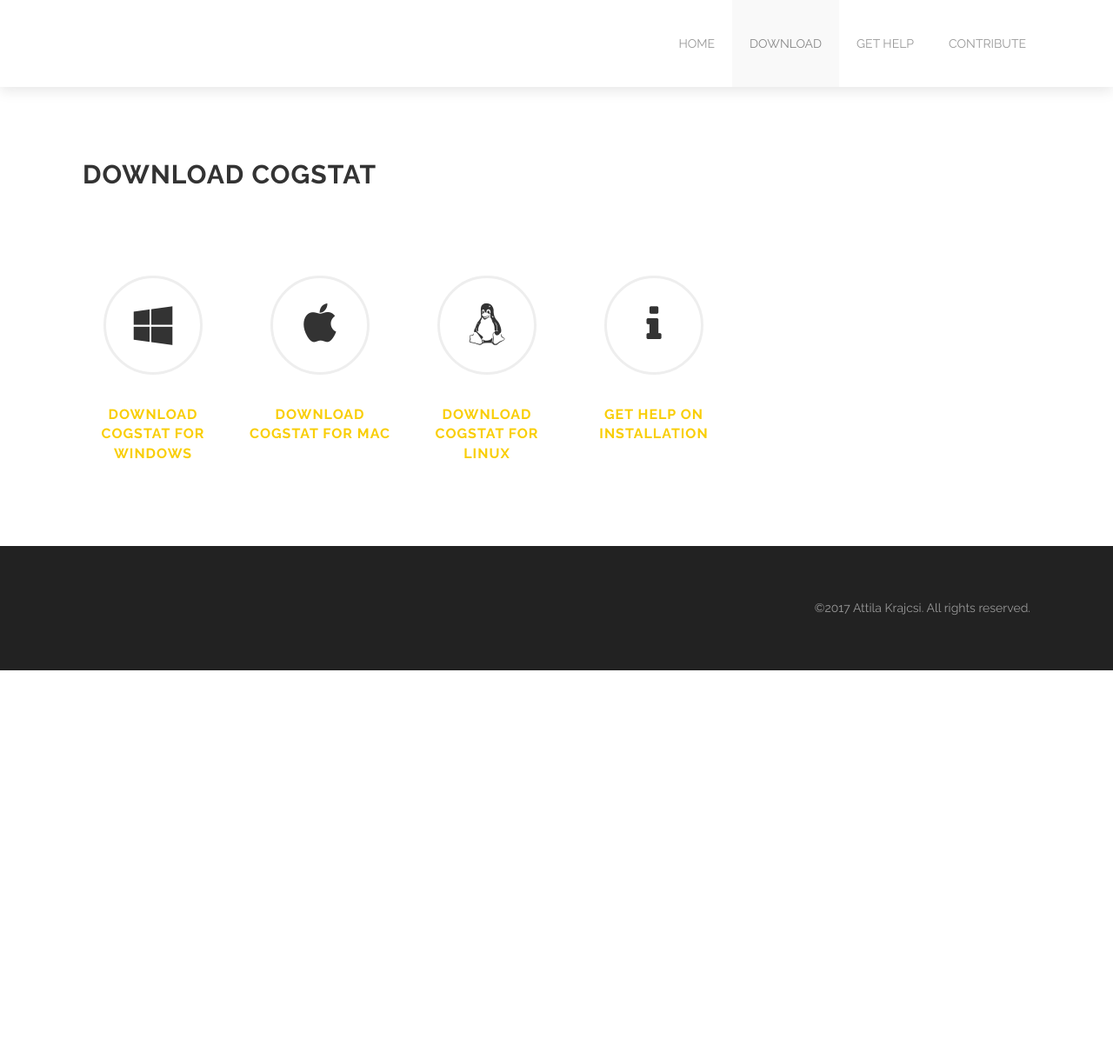
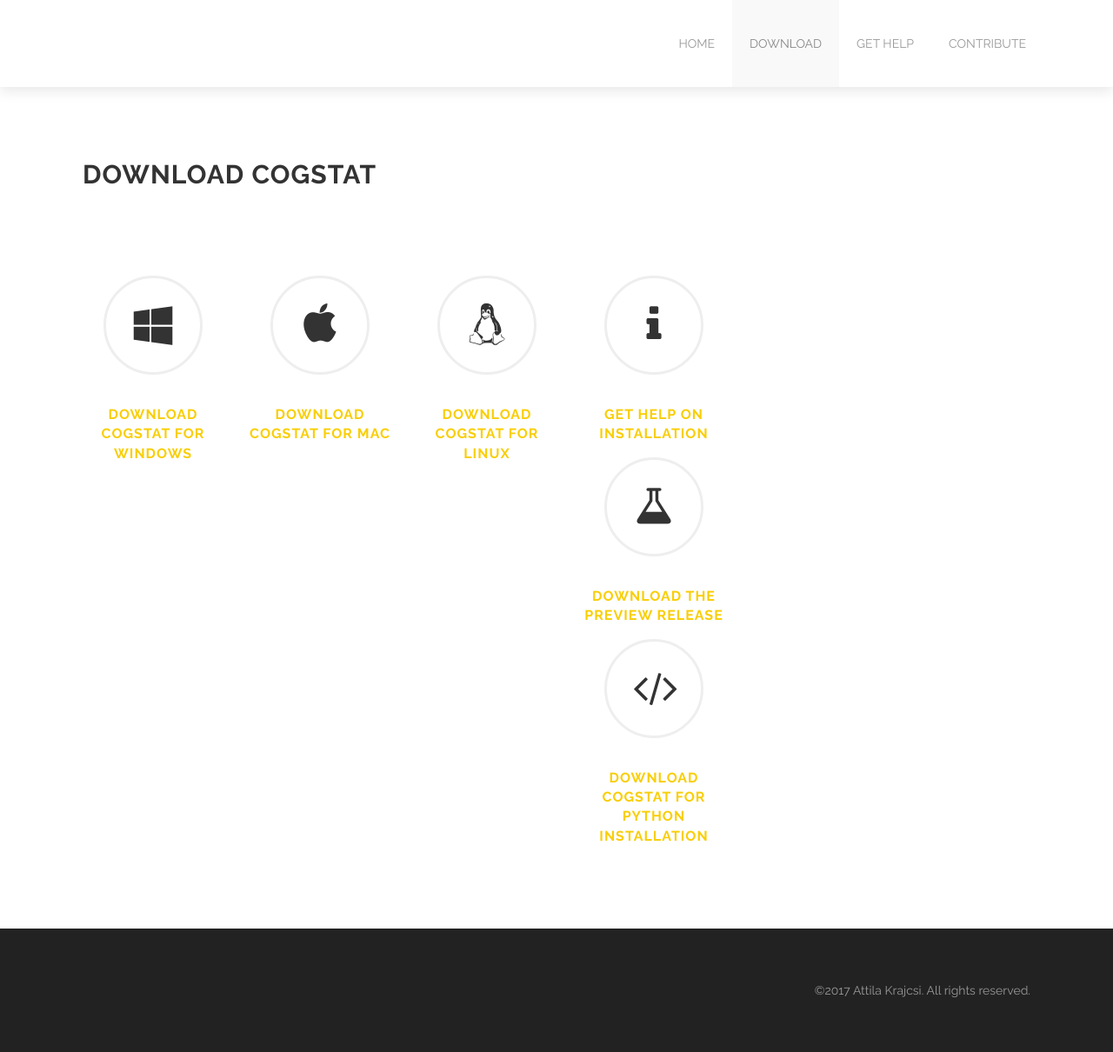
Before and after one commit to cogstat/cogstat_website, a Jekyll site: the page built from download.md, in a window 1280 px wide. Shown: the whole page at 87% size. Built offline with Jekyll 4.4.1, drawn with Linux system fonts in a browser that asks for light colours; before the commit the page ends 900 px from its top, so only the background shows below that.

Commit message:
Update download.md

```diff
--- a/download.md
+++ b/download.md
@@ -21,7 +21,7 @@ section_id: download
     </div>
 
     <div class="medium-3 large-3 columns">
-        <div class="fadein mod modIconText" data-delay="600">
+        <div class="fadein mod modIconText" data-delay="400">
             <div class="icon-text-circle">
                 <a href="https://docs.google.com/forms/d/e/1FAIpQLSfHOGE3O-L2g9XihSHj-bvWDLJnYMot-moWhZ1jgbXcKHMFqg/viewform"><i class="fa fa-apple"></i></a>
                 <h3><a href="https://docs.google.com/forms/d/e/1FAIpQLSfHOGE3O-L2g9XihSHj-bvWDLJnYMot-moWhZ1jgbXcKHMFqg/viewform">Download CogStat for Mac</a></h3>
@@ -30,7 +30,7 @@ section_id: download
     </div>
 
     <div class="medium-3 large-3 columns">
-        <div class="fadein mod modIconText" data-delay="400">
+        <div class="fadein mod modIconText" data-delay="600">
             <div class="icon-text-circle">
                 <a href="https://github.com/cogstat/cogstat/wiki/Installation#install-and-use-cogstat-on-linux"><i class="fa fa-linux"></i></a>
                 <h3><a href="https://github.com/cogstat/cogstat/wiki/Installation#install-and-use-cogstat-on-linux">Download CogStat for Linux</a></h3>
@@ -47,6 +47,24 @@ section_id: download
         </div>
     </div>
 
+    <div class="medium-3 large-3 columns">
+        <div class="fadein mod modIconText" data-delay="1000">
+            <div class="icon-text-circle">
+                <a href="https://github.com/cogstat/cogstat/wiki/Installation"><i class="fa fa-flask"></i></a>
+                <h3><a href="https://github.com/cogstat/cogstat/wiki/Installation">Download the preview release</a></h3>
+            </div>
+        </div>
+    </div>
+
+    <div class="medium-3 large-3 columns">
+        <div class="fadein mod modIconText" data-delay="1200">
+            <div class="icon-text-circle">
+                <a href="https://github.com/cogstat/cogstat/wiki/Installation"><i class="fa fa-code"></i></a>
+                <h3><a href="https://github.com/cogstat/cogstat/wiki/Installation">Download CogStat for Python installation</a></h3>
+            </div>
+        </div>
+    </div>
+
 </div>
 
 <div class='four spacing'></div>
```
